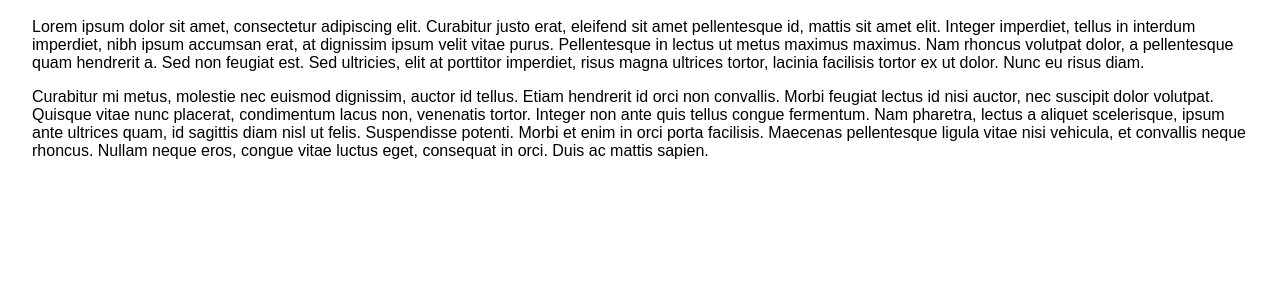
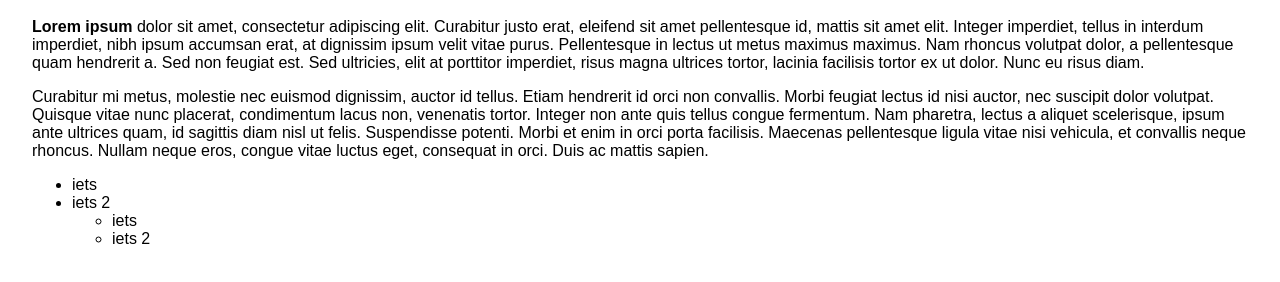
Before and after one commit to Iemand-123/Weekopdracht_2, a plain HTML site: page index.html in a window 1280 px wide. Shown: the part 72-354 px from the top of the page. Drawn offline with Linux system fonts and the light colour scheme.

Commit message:
WebLab Run 16-11-2026 08:59:05 (UTC+01:00)

```diff
--- a/index.html
+++ b/index.html
@@ -7,9 +7,17 @@
   <link rel="stylesheet" href="style.css">
 </head>
 <body>
-  <h1>Boekenbeurs</h1>
-  <p>Lorem ipsum dolor sit amet, consectetur adipiscing elit. Curabitur justo erat, eleifend sit amet pellentesque id, mattis sit amet elit. Integer imperdiet, tellus in interdum imperdiet, nibh ipsum accumsan erat, at dignissim ipsum velit vitae purus. Pellentesque in lectus ut metus maximus maximus. Nam rhoncus volutpat dolor, a pellentesque quam hendrerit a. Sed non feugiat est. Sed ultricies, elit at porttitor imperdiet, risus magna ultrices tortor, lacinia facilisis tortor ex ut dolor. Nunc eu risus diam.</p>
+  <h1><strong>Boekenbeurs</strong></h1>
+  <p> <strong>Lorem ipsum</strong> dolor sit amet, consectetur adipiscing elit. Curabitur justo erat, eleifend sit amet pellentesque id, mattis sit amet elit. Integer imperdiet, tellus in interdum imperdiet, nibh ipsum accumsan erat, at dignissim ipsum velit vitae purus. Pellentesque in lectus ut metus maximus maximus. Nam rhoncus volutpat dolor, a pellentesque quam hendrerit a. Sed non feugiat est. Sed ultricies, elit at porttitor imperdiet, risus magna ultrices tortor, lacinia facilisis tortor ex ut dolor. Nunc eu risus diam.</p>
   <p>Curabitur mi metus, molestie nec euismod dignissim, auctor id tellus. Etiam hendrerit id orci non convallis. Morbi feugiat lectus id nisi auctor, nec suscipit dolor volutpat. Quisque vitae nunc placerat, condimentum lacus non, venenatis tortor. Integer non ante quis tellus congue fermentum. Nam pharetra, lectus a aliquet scelerisque, ipsum ante ultrices quam, id sagittis diam nisl ut felis. Suspendisse potenti. Morbi et enim in orci porta facilisis. Maecenas pellentesque ligula vitae nisi vehicula, et convallis neque rhoncus. Nullam neque eros, congue vitae luctus eget, consequat in orci. Duis ac mattis sapien.</p>
+  <ul>
+    <li>iets</li>
+    <li>iets 2</li>
+  </ol>
+    <ul>
+    <li>iets</li>
+    <li>iets 2</li>
+  </ol>
   <script src="script.js"></script>
 </body>
 </html>
```
Also changed, not shown: 1 other file.
